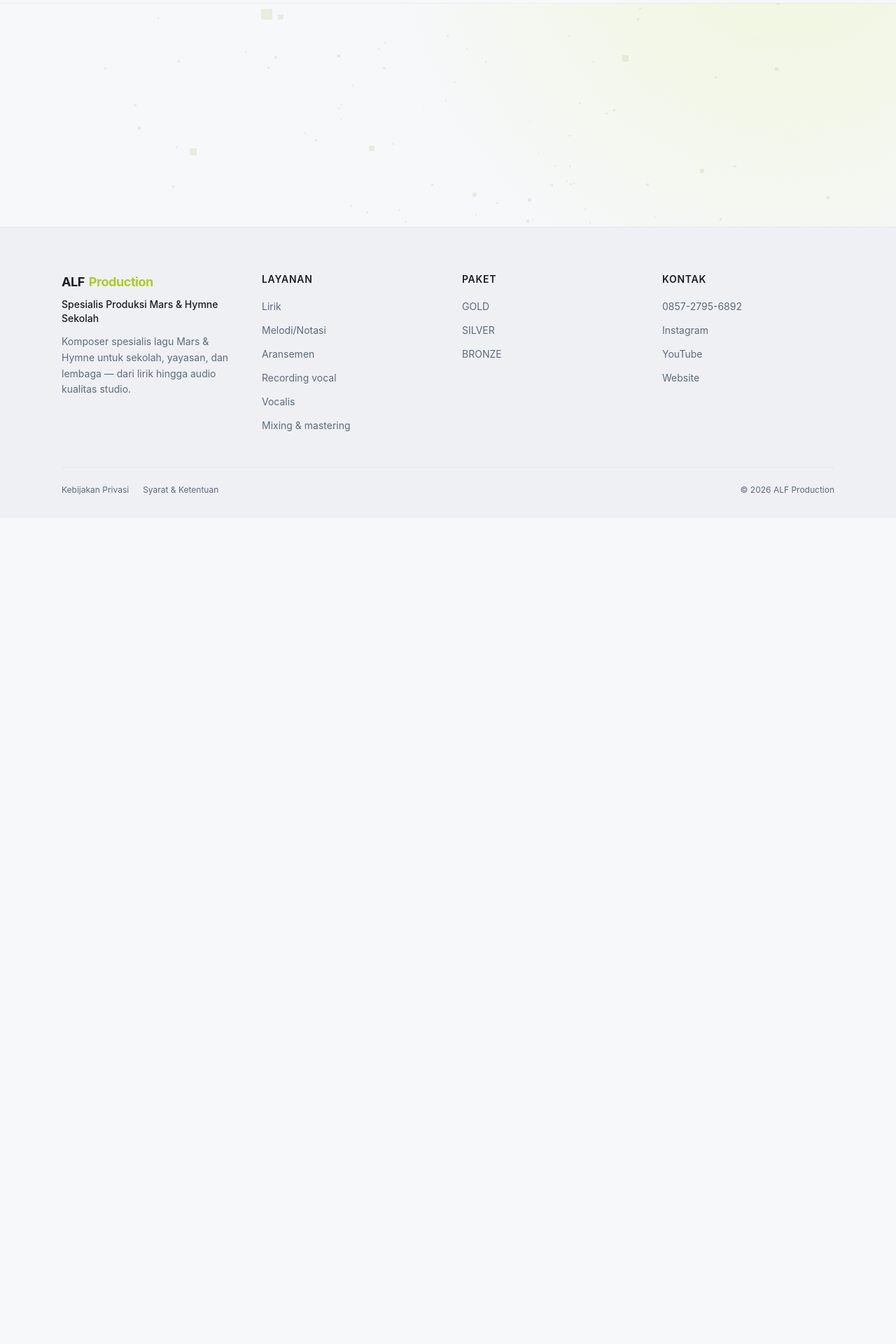
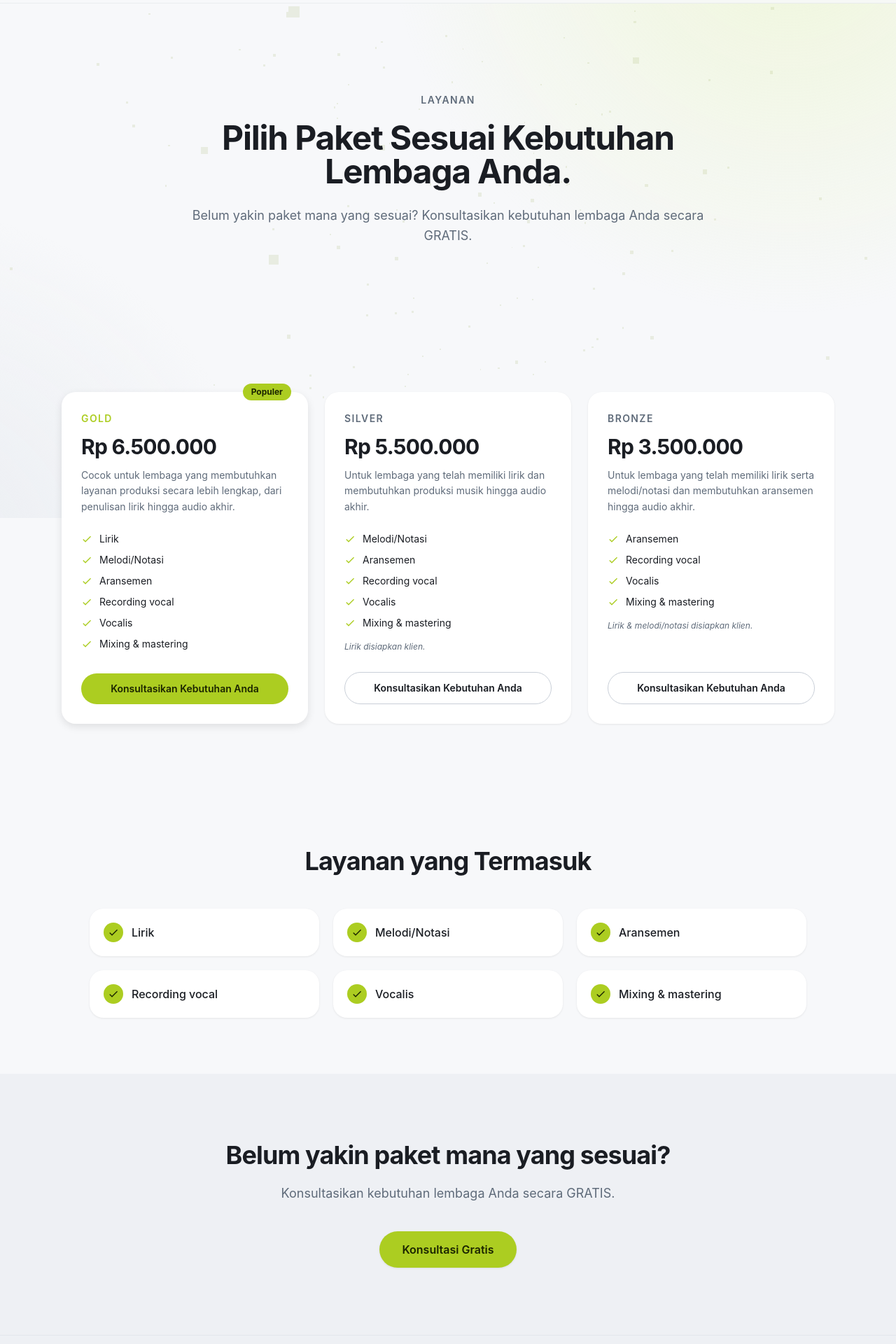
Before and after one commit to tukangoding/alfproduction.id, a Nuxt app: page /layanan in a window 1280 px wide. Shown: the part 60-1980 px from the top of the page at 70% size. Before the commit the page ends 800 px from the top, so only its background shows below. Built offline with nearby package versions, Linux system fonts and the light colour scheme.

Commit message:
feat: add layanan and paket page

```diff
--- a/nuxt.config.ts
+++ b/nuxt.config.ts
@@ -8,7 +8,6 @@ export default defineNuxtConfig({
       failOnError: true,
       ignore: [
         '/tentang',
-        '/layanan',
         '/portofolio',
         '/cara-pemesanan',
         '/kemitraan',
--- /dev/null
+++ b/pages/layanan.vue
@@ -0,0 +1,103 @@
+<script setup lang="ts">
+import { servicePackages, includedServices } from '~/config/services'
+import { waLink } from '~/config/site'
+
+useHead({
+  title: 'Layanan & Paket | ALF Production',
+  meta: [
+    {
+      name: 'description',
+      content:
+        'Paket pembuatan Mars & Hymne sekolah dan yayasan — GOLD, SILVER, BRONZE. Konsultasi gratis untuk kebutuhan lembaga Anda.'
+    }
+  ]
+})
+</script>
+
+<template>
+  <section class="relative z-10">
+    <div class="mx-auto max-w-6xl px-4 py-24 sm:px-6 md:py-32">
+      <div class="mx-auto max-w-3xl text-center">
+        <p
+          class="text-sm font-semibold uppercase tracking-widest text-on-surface-variant"
+        >
+          Layanan
+        </p>
+
+        <h1
+          class="mt-5 text-4xl font-bold tracking-tight text-on-surface md:text-5xl"
+        >
+          Pilih Paket Sesuai Kebutuhan Lembaga Anda.
+        </h1>
+
+        <p class="mt-6 text-lg leading-relaxed text-on-surface-variant">
+          Belum yakin paket mana yang sesuai? Konsultasikan kebutuhan lembaga
+          Anda secara GRATIS.
+        </p>
+      </div>
+    </div>
+  </section>
+
+  <section id="paket" class="mx-auto max-w-6xl px-4 py-20 sm:px-6">
+    <div class="grid grid-cols-1 gap-6 md:grid-cols-3">
+      <PricingCard
+        v-for="pkg in servicePackages"
+        :key="pkg.id"
+        :pkg="pkg"
+      />
+    </div>
+  </section>
+
+  <section class="mx-auto max-w-6xl px-4 py-20 sm:px-6">
+    <SectionHeading title="Layanan yang Termasuk" />
+
+    <div class="mx-auto mt-12 grid max-w-5xl grid-cols-2 gap-5 md:grid-cols-3">
+      <div
+        v-for="service in includedServices"
+        :key="service"
+        class="md-elevated-1 flex items-center gap-3 rounded-md-large bg-surface-container p-5"
+      >
+        <span
+          class="inline-flex h-7 w-7 shrink-0 items-center justify-center rounded-full bg-primary"
+          aria-hidden="true"
+        >
+          <svg
+            class="h-4 w-4 text-primary-on"
+            viewBox="0 0 24 24"
+            fill="currentColor"
+          >
+            <path d="M9 16.17 4.83 12l-1.42 1.41L9 19 21 7l-1.41-1.41L9 16.17z" />
+          </svg>
+        </span>
+        <p class="font-medium text-on-surface">{{ service }}</p>
+      </div>
+    </div>
+  </section>
+
+  <section class="bg-surface-dim">
+    <div class="mx-auto max-w-6xl px-4 pb-24 pt-24 text-center sm:px-6">
+      <h2
+        class="mx-auto max-w-3xl text-3xl font-bold tracking-tight text-on-surface md:text-4xl"
+      >
+        Belum yakin paket mana yang sesuai?
+      </h2>
+
+      <p
+        class="mx-auto mt-5 max-w-2xl text-lg leading-relaxed text-on-surface-variant"
+      >
+        Konsultasikan kebutuhan lembaga Anda secara GRATIS.
+      </p>
+
+      <div class="mt-10">
+        <a
+          :href="waLink()"
+          target="_blank"
+          rel="noopener"
+          class="md-elevated-1 inline-flex items-center rounded-full bg-primary px-8 py-3.5 text-base font-semibold text-primary-on transition-transform hover:scale-105"
+        >
+          Konsultasi Gratis
+        </a>
+      </div>
+    </div>
+  </section>
+</template>
```
